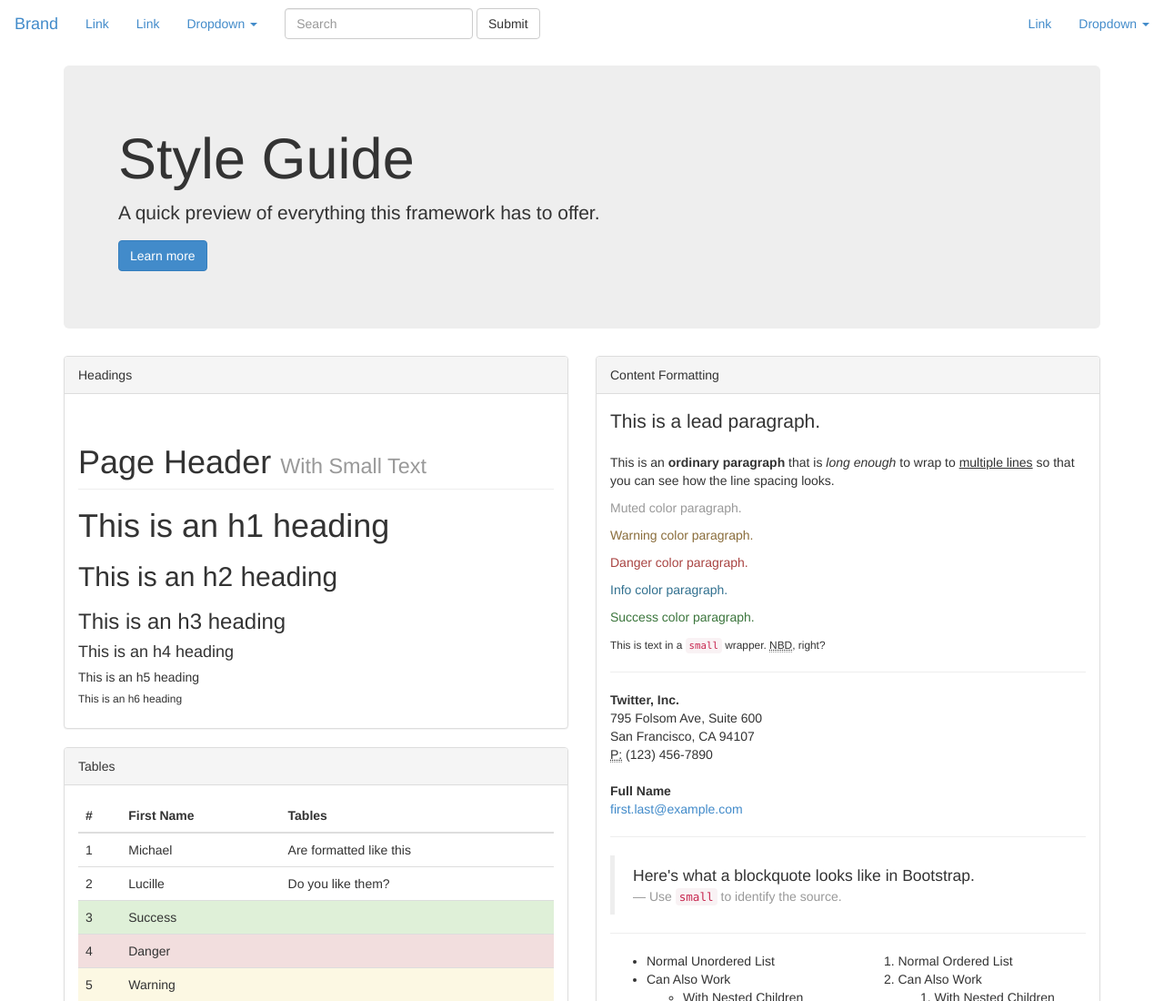
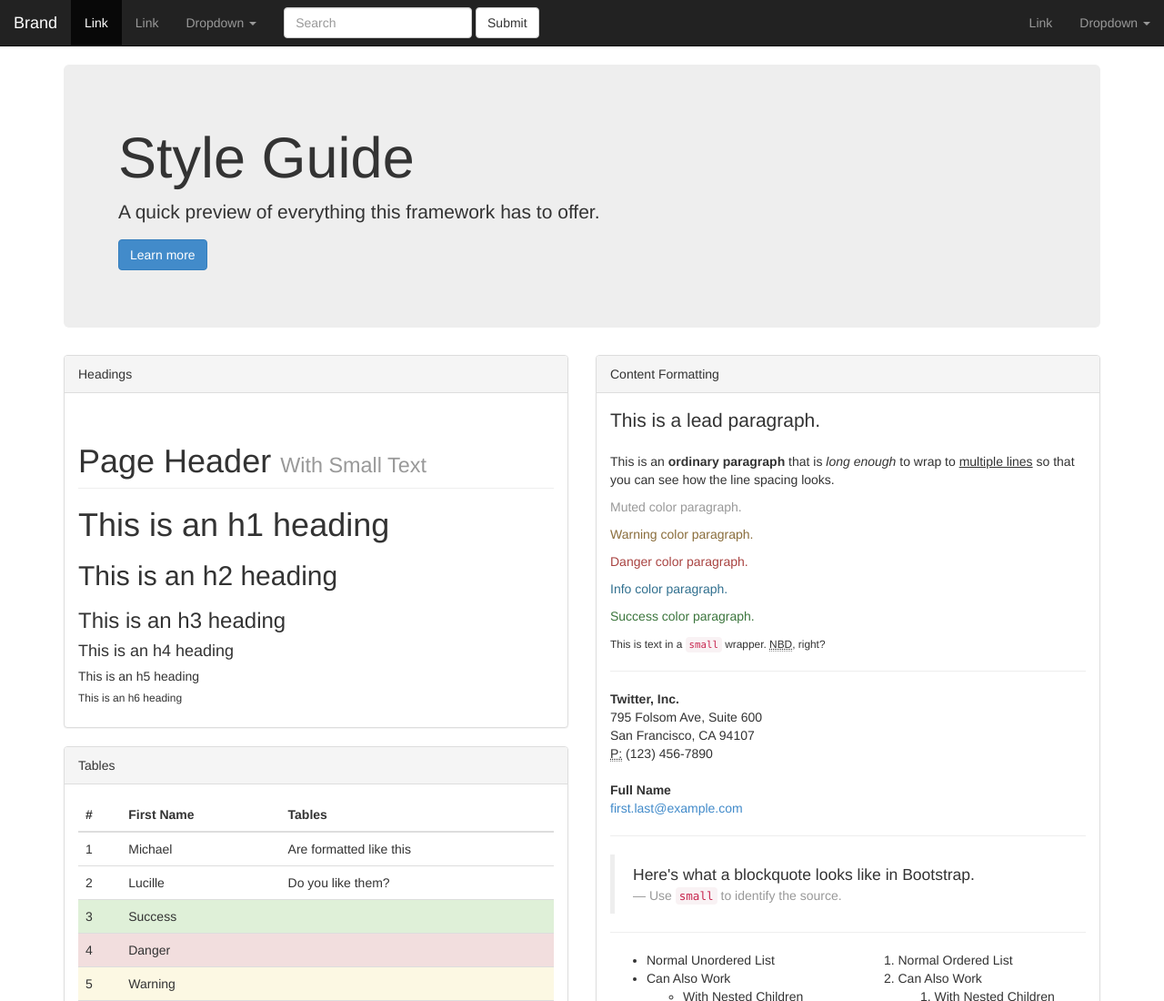
Before and after one commit to dleatherman/static-site-starter, a website: page styleguide/index.html in a window 1280 px wide. Shown: the top 1100 px of the page at 91% size. Drawn offline with nearby package versions, Linux system fonts and the light colour scheme.

Commit message:
add in a way to extend navbar classes instead of using css classes

```diff
--- /dev/null
+++ b/css/less/navbar.less
@@ -0,0 +1,4 @@
+nav.navbar {
+  .navbar-inverse;
+  .navbar-static-top;
+}
--- a/css/less/style.less
+++ b/css/less/style.less
@@ -1,5 +1,7 @@
 @import 'bootstrap/bootstrap';
 @import 'overrides';
+
+@import 'navbar';
 
 body {
   padding-bottom: 100px;
```
Also changed, not shown: css/style.css.
